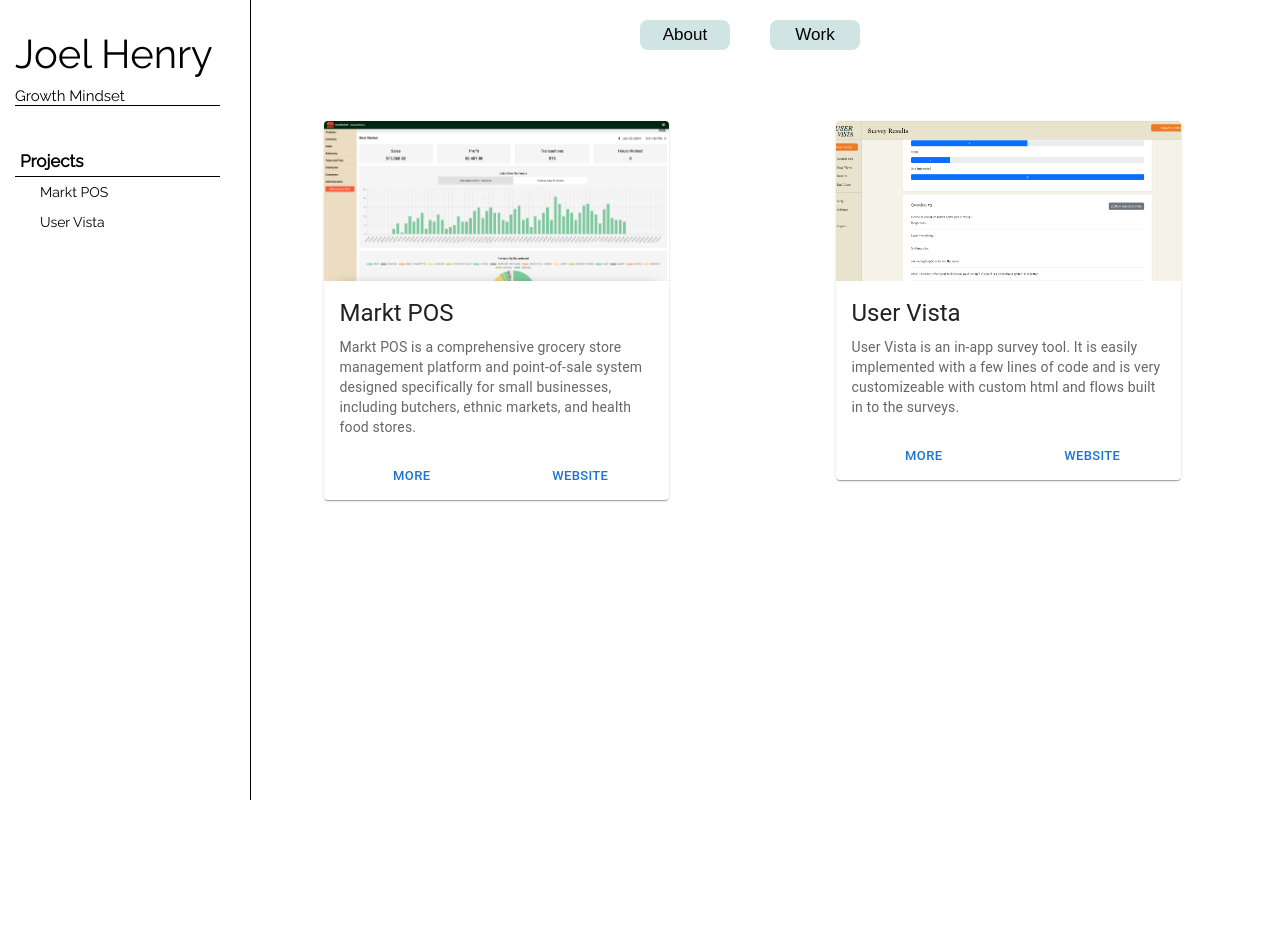
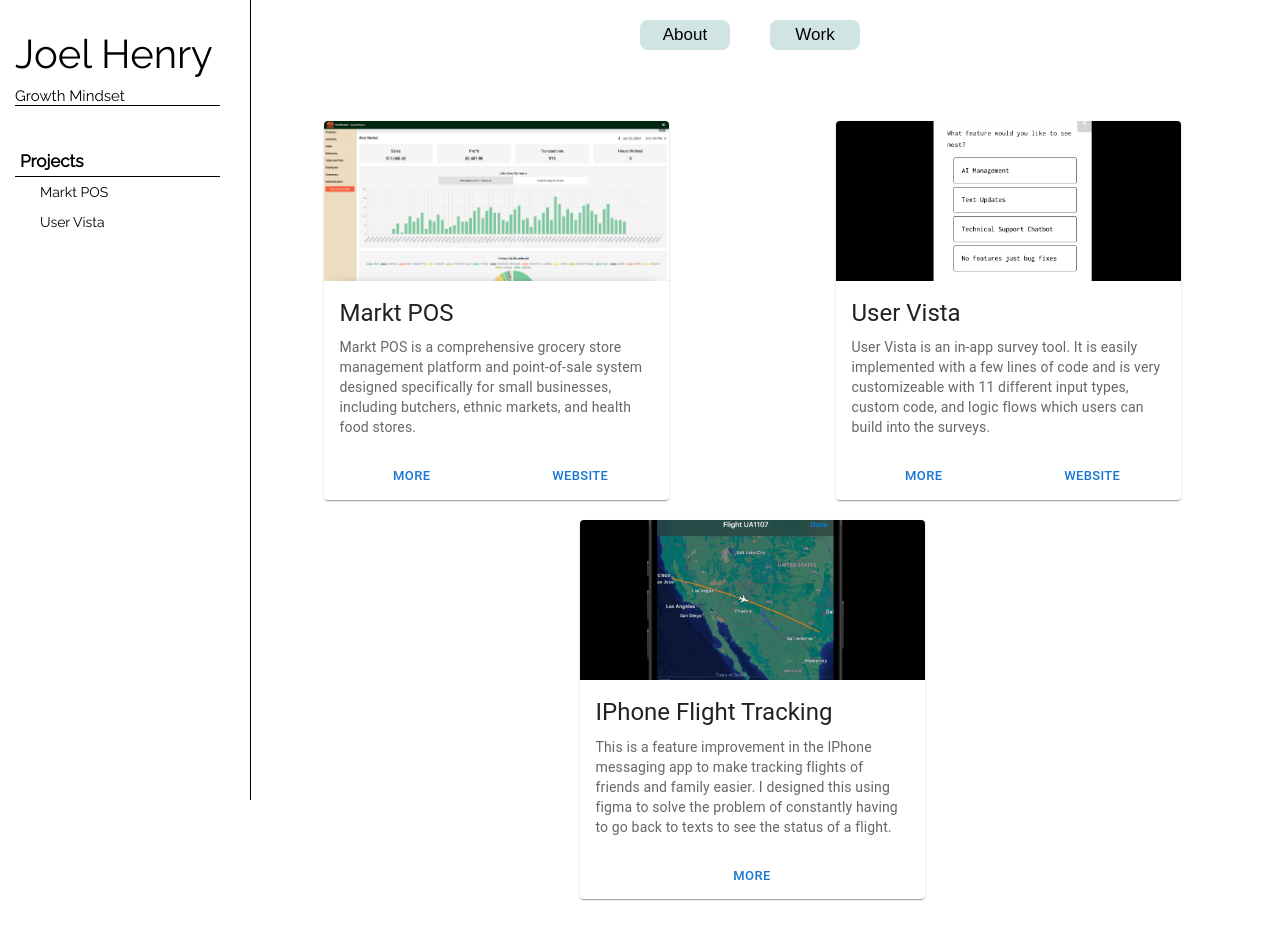
Before and after one commit to JoelGitter/MyPortfolio, a React (Create React App) app: page /projects in a window 1280 px wide. Shown: the top 940 px of the page. Before the commit the page ends 800 px from the top, so only its background shows below. Built offline with nearby package versions, Linux system fonts and the light colour scheme.

Commit message:
Adding flight tracking feature

```diff
--- a/src/App.js
+++ b/src/App.js
@@ -11,6 +11,7 @@
 import SideNav from "./components/SideNav/SideNav";
 import MarktPOS from "./components/MarktPOS/MarktPOS";
 import UserVista from "./components/UserVista/UserVista";
+import IPhoneFlightFeature from "./components/IPhoneFlight/IPhoneFlightFeature";
 import { useState } from "react";
 import ReactGA from "react-ga4";
 import "./styles/styles.scss";
@@ -50,6 +51,11 @@
           <Route exact path="/projects" element={<Projects />} />
           <Route exact path="/marktpos" element={<MarktPOS />} />
           <Route exact path="/user-vista" element={<UserVista />} />
+          <Route
+            exact
+            path="/iphone-flight-feature"
+            element={<IPhoneFlightFeature />}
+          />
         </Routes>
       </div>
     </Router>
--- /dev/null
+++ b/src/components/IPhoneFlight/IPhoneFlightFeature.js
@@ -0,0 +1,51 @@
+import React from "react";
+import dashboard from "../../assets/dashboard.png";
+import volumeTrends from "../../assets/volume-trends.png";
+import "./IPhoneFlightFeature.scss";
+
+function IPhoneFlightFeature() {
+  return (
+    <div className="container">
+      <div className="about-header">Markt POS</div>
+      <div className="sub-header">
+        <em>2024 • Austin TX • Hobby</em>
+      </div>
+      <div className="text-container">
+        This is my idea for an improvement to Apple's Flight Tracking feature in
+        messages. <br />
+        <br />
+        This will hopefully solve the issue easily keeping track of someone
+        else's flight. Most likely, someone you are going to pick up from the
+        airport.
+        <br />
+        <br />
+        <br />
+        <div
+          style={{
+            position: "relative",
+            paddingBottom: "56.25%",
+            height: "0",
+          }}>
+          {" "}
+          <iframe
+            src="https://www.loom.com/embed/6656f28699984b109f48fb07719aaf45?sid=fad65b81-7eac-494b-a0ae-e22990b6c553"
+            frameborder="0"
+            webkitallowfullscreen
+            mozallowfullscreen
+            allowfullscreen
+            style={{
+              position: "absolute",
+              top: "0",
+              left: "0",
+              width: "100%",
+              height: "100%",
+            }}></iframe>
+        </div>{" "}
+        <br />
+        <br />
+      </div>
+    </div>
+  );
+}
+
+export default IPhoneFlightFeature;
--- a/src/components/Projects/Projects.js
+++ b/src/components/Projects/Projects.js
@@ -7,11 +7,9 @@
 import Button from "@mui/material/Button";
 import Typography from "@mui/material/Typography";
 import "./Projects.scss";
-import me from "../../assets/me.png";
-import vtrends from "../../assets/volume-trends.png";
 import dashboard from "../../assets/dashboard.png";
-import surveyResults from "../../assets/survey-results.png";
 import surveys from "../../assets/surveys.png";
+import iphoneFlight from "../../assets/IPhoneFlight.png";
 
 function Projects() {
   useEffect(() => {
@@ -64,8 +62,9 @@
               </Typography>
               <Typography variant="body2" color="text.secondary">
                 User Vista is an in-app survey tool. It is easily implemented
-                with a few lines of code and is very customizeable with custom
-                html and flows built in to the surveys.
+                with a few lines of code and is very customizeable with 11
+                different input types, custom code, and logic flows which users
+                can build into the surveys.
               </Typography>
             </CardContent>
             <CardActions>
@@ -78,6 +77,32 @@
             </CardActions>
           </Card>
         </div>
+        <div className="project">
+          <Card sx={{ width: 345 }}>
+            <CardMedia
+              component="img"
+              alt="green iguana"
+              height="160"
+              image={iphoneFlight}
+            />
+            <CardContent>
+              <Typography gutterBottom variant="h5" component="div">
+                IPhone Flight Tracking
+              </Typography>
+              <Typography variant="body2" color="text.secondary">
+                This is a feature improvement in the IPhone messaging app to
+                make tracking flights of friends and family easier. I designed
+                this using figma to solve the problem of constantly having to go
+                back to texts to see the status of a flight.
+              </Typography>
+            </CardContent>
+            <CardActions>
+              <a href="/iphone-flight-feature">
+                <Button size="small">More</Button>
+              </a>
+            </CardActions>
+          </Card>
+        </div>
       </div>
     </div>
   );
```
Also changed, not shown: src/assets/IPhoneFlight.png (added), src/assets/surveys.png, src/components/IPhoneFlight/IPhoneFlightFeature.scss (added).
